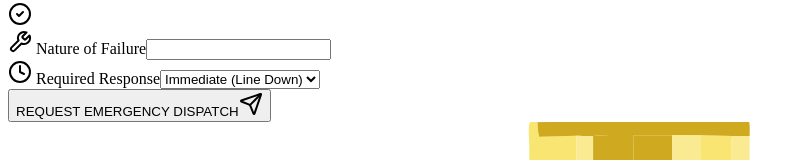
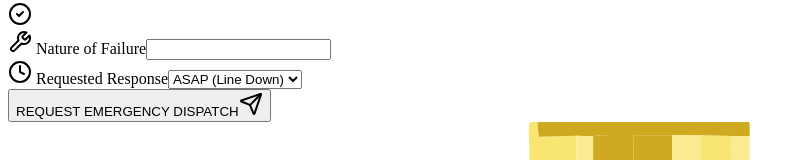
Before and after one commit to petewilburn/wilburn-pacific-site, a React (Vite) app in the folder client/: page /contact in a window 1280 px wide. Both pictures are taken after a click on the element 640 px from the left and 2921 px from the top of the page. Shown: the part 2967-3127 px from the top of the page, without its empty margins (0-805 px from the left). Built offline with nearby package versions, Linux system fonts and the light colour scheme; a web font is replaced by a local one.

Commit message:
Gen edits

```diff
--- a/client/src/pages/Contact.tsx
+++ b/client/src/pages/Contact.tsx
@@ -149,13 +149,13 @@ export default function Contact() {
 
                         <div className="space-y-2">
                           <label className="text-xs font-mono uppercase text-red-400 font-bold flex items-center gap-2">
-                            <Clock className="w-3 h-3" /> Required Response
+                            <Clock className="w-3 h-3" /> Requested Response
                           </label>
                           <select
                             {...register("emergencyTimeline", { required: isEmergency })}
                             className="w-full bg-background border border-red-900/50 p-3 text-white focus:border-red-500 outline-none"
                           >
-                            <option value="Immediate">Immediate (Line Down)</option>
+                            <option value="Immediate">ASAP (Line Down)</option>
                             <option value="Shift Change">Next Shift</option>
                             <option value="24 Hours">Within 24 Hours</option>
                           </select>
```
